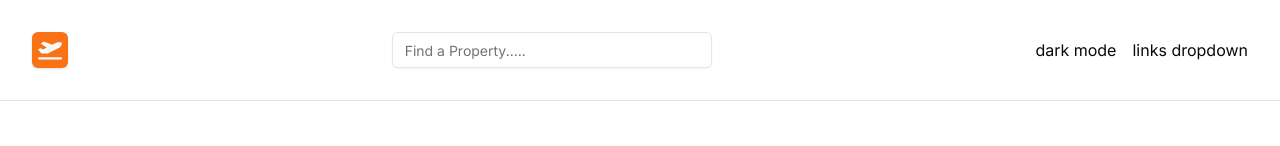
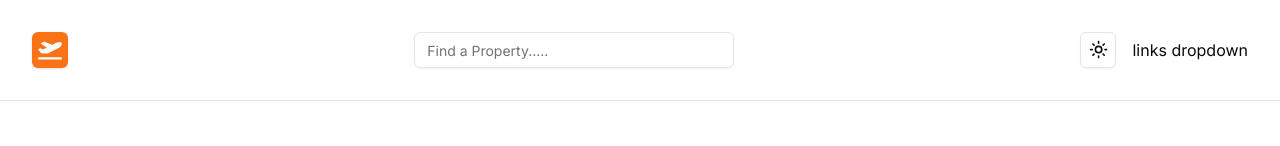
Before and after one commit to HimanshuSharma0501/home-away, a Next.js app: page / in a window 1280 px wide. Shown: the top 146 px of the page. Built offline with nearby package versions, Linux system fonts and the light colour scheme.

Commit message:
Setup the Toggle between themes functionality and updated the ReadMe file

```diff
--- /dev/null
+++ b/app/ThemeProvider.tsx
@@ -0,0 +1,10 @@
+"use client";
+
+import * as React from "react";
+import { ThemeProvider as NextThemesProvider } from "next-themes";
+import { type ThemeProviderProps } from "next-themes/dist/types";
+
+function ThemeProvider({ children, ...props }: ThemeProviderProps) {
+  return <NextThemesProvider {...props}>{children}</NextThemesProvider>;
+}
+export default ThemeProvider;
--- a/app/layout.tsx
+++ b/app/layout.tsx
@@ -2,6 +2,7 @@ import type { Metadata } from "next";
 import { Inter } from "next/font/google";
 import "./globals.css";
 import NavBar from "@/components/navbar/NavBar";
+import Providers from "./providers";
 
 const inter = Inter({ subsets: ["latin"] });
 
@@ -16,10 +17,12 @@ export default function RootLayout({
   children: React.ReactNode;
 }>) {
   return (
-    <html lang="en">
+    <html lang="en" suppressHydrationWarning>
       <body className={inter.className}>
-        <NavBar />
-        <main className="container py-10">{children}</main>
+        <Providers>
+          <NavBar />
+          <main className="container py-10">{children}</main>
+        </Providers>
       </body>
     </html>
   );
--- /dev/null
+++ b/app/providers.tsx
@@ -0,0 +1,20 @@
+"use client";
+import React from "react";
+import ThemeProvider from "./ThemeProvider";
+
+function Providers({ children }: { children: React.ReactNode }) {
+  return (
+    <>
+      <ThemeProvider
+        attribute="class"
+        defaultTheme="system"
+        enableSystem
+        disableTransitionOnChange
+      >
+        {children}
+      </ThemeProvider>
+    </>
+  );
+}
+
+export default Providers;
--- a/components/navbar/DarkMode.tsx
+++ b/components/navbar/DarkMode.tsx
@@ -1,7 +1,41 @@
-import React from "react";
+"use client";
 
-function DarkMode() {
-  return <div>dark mode</div>;
+import * as React from "react";
+import { Moon, Sun } from "lucide-react";
+// import { Moon, Sun } from "@radix-ui/react-icons"
+import { useTheme } from "next-themes";
+
+import { Button } from "@/components/ui/button";
+import {
+  DropdownMenu,
+  DropdownMenuContent,
+  DropdownMenuItem,
+  DropdownMenuTrigger,
+} from "@/components/ui/dropdown-menu";
+
+export default function ModeToggle() {
+  const { setTheme } = useTheme();
+
+  return (
+    <DropdownMenu>
+      <DropdownMenuTrigger asChild>
+        <Button variant="outline" size="icon">
+          <Sun className="h-[1.2rem] w-[1.2rem] rotate-0 scale-100 transition-all dark:-rotate-90 dark:scale-0" />
+          <Moon className="absolute h-[1.2rem] w-[1.2rem] rotate-90 scale-0 transition-all dark:rotate-0 dark:scale-100" />
+          <span className="sr-only">Toggle theme</span>
+        </Button>
+      </DropdownMenuTrigger>
+      <DropdownMenuContent align="end">
+        <DropdownMenuItem onClick={() => setTheme("light")}>
+          Light
+        </DropdownMenuItem>
+        <DropdownMenuItem onClick={() => setTheme("dark")}>
+          Dark
+        </DropdownMenuItem>
+        <DropdownMenuItem onClick={() => setTheme("system")}>
+          System
+        </DropdownMenuItem>
+      </DropdownMenuContent>
+    </DropdownMenu>
+  );
 }
-
-export default DarkMode;
--- a/package.json
+++ b/package.json
@@ -21,7 +21,9 @@
     "class-variance-authority": "^0.7.0",
     "clsx": "^2.1.1",
     "date-fns": "^3.6.0",
+    "lucide-react": "^0.407.0",
     "next": "14.2.4",
+    "next-themes": "^0.3.0",
     "react": "^18",
     "react-day-picker": "^8.10.1",
     "react-dom": "^18",
```
Also changed, not shown: 2 other files (tests, documents, lock files or other folders).
